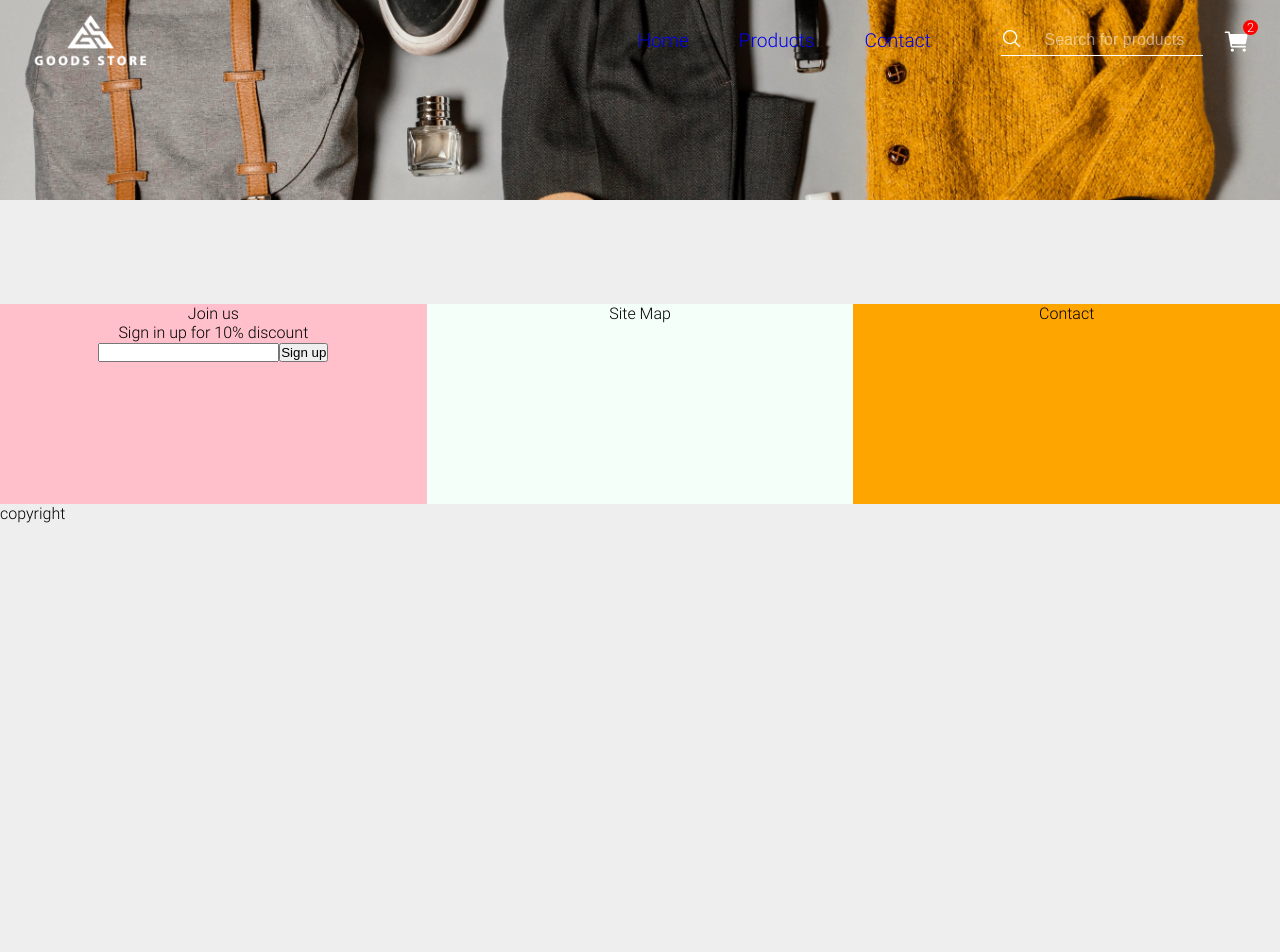
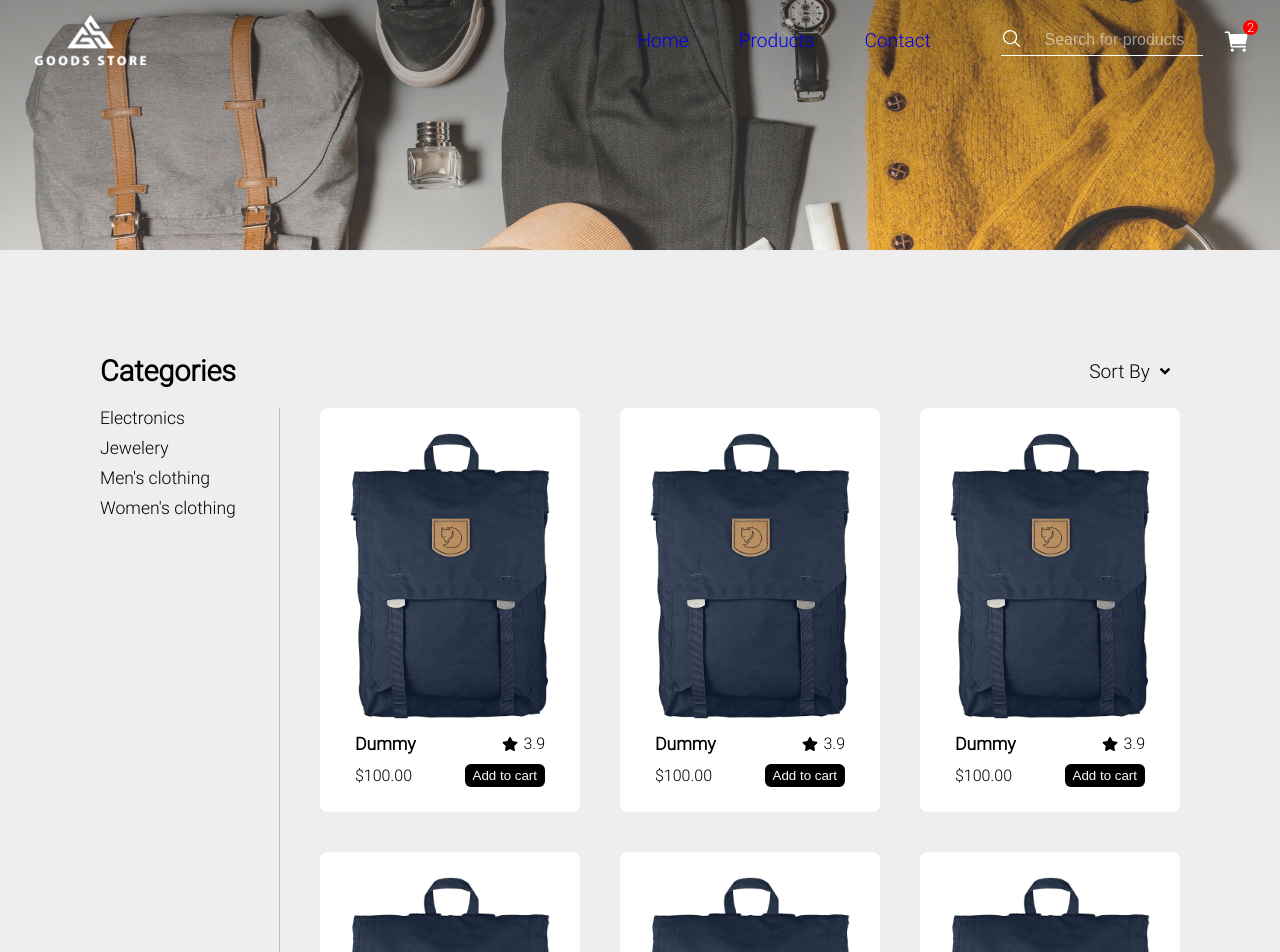
Before and after one commit to leuchtend5/ecommerce-app, a React (Vite) app: page /products in a window 1280 px wide. Shown: the top 952 px of the page. Before the commit the page ends 800 px from the top, so only its background shows below. Built offline with nearby package versions, Linux system fonts and the light colour scheme.

Commit message:
feat: Add product page layout

```diff
--- a/src/pages/Products/index.jsx
+++ b/src/pages/Products/index.jsx
@@ -1,12 +1,47 @@
-import { ProductContainer, FirstSection, HeroImage } from './styles';
+import {
+  ProductContainer,
+  FirstSection,
+  HeroImage,
+  ImageOverlay,
+  SecondSection,
+  Container,
+} from './styles';
 import heroImage from '../../assets/images/hero-image-product.webp';
+import { RiArrowDropDownLine } from 'react-icons/ri';
+import { ProductCard } from '../../components/Card';
 
 export default function Products() {
   return (
     <ProductContainer>
       <FirstSection>
+        <ImageOverlay />
         <HeroImage src={heroImage} alt="hero image" />
       </FirstSection>
+      <SecondSection>
+        <div>
+          <p>Categories</p>
+          <p>
+            Sort By <RiArrowDropDownLine size={30} />
+          </p>
+        </div>
+        <Container>
+          <div className="category-section">
+            <p>Electronics</p>
+            <p>Jewelery</p>
+            <p>Men's clothing</p>
+            <p>Women's clothing</p>
+          </div>
+          <div className="product-section">
+            <ProductCard />
+            <ProductCard />
+            <ProductCard />
+            <ProductCard />
+            <ProductCard />
+            <ProductCard />
+            <ProductCard />
+          </div>
+        </Container>
+      </SecondSection>
     </ProductContainer>
   );
 }
--- a/src/pages/Products/styles.js
+++ b/src/pages/Products/styles.js
@@ -3,16 +3,76 @@ import styled from 'styled-components';
 const ProductContainer = styled.body`
   display: flex;
   flex-direction: column;
+  gap: 100px;
 `;
 
 const FirstSection = styled.section`
   position: relative;
 `;
 
+const ImageOverlay = styled.div`
+  top: 0;
+  left: 0;
+  width: 100%;
+  height: 100%;
+  background: linear-gradient(rgba(0, 0, 0, 0.3), rgba(0, 0, 0, 0)),
+    linear-gradient(0deg, rgba(238, 238, 238, 1) 0%, rgba(238, 238, 238, 0.2) 0%);
+  position: absolute;
+`;
+
 const HeroImage = styled.img`
   width: 100%;
-  height: 200px;
+  height: 250px;
   object-fit: cover;
 `;
 
-export { ProductContainer, FirstSection, HeroImage };
+const SecondSection = styled.section`
+  height: 1000px;
+  padding: 0px 100px;
+  display: flex;
+  flex-direction: column;
+  gap: 20px;
+
+  & > div:nth-child(1) {
+    display: flex;
+    justify-content: space-between;
+
+    & > p:nth-child(1) {
+      font-size: 1.8rem;
+      font-weight: bold;
+    }
+
+    & > p:nth-child(2) {
+      font-size: 1.2rem;
+      display: flex;
+      align-items: center;
+      cursor: pointer;
+    }
+  }
+
+  .category-section {
+    border-right: 1px solid rgba(0, 0, 0, 0.2);
+    display: flex;
+    flex-direction: column;
+    gap: 10px;
+    font-size: 1.1rem;
+
+    & > p {
+      cursor: pointer;
+    }
+  }
+
+  .product-section {
+    display: grid;
+    grid-template-columns: repeat(auto-fit, minmax(250px, 1fr));
+    gap: 40px;
+    padding-left: 40px;
+  }
+`;
+
+const Container = styled.div`
+  display: grid;
+  grid-template-columns: 1fr 5fr;
+`;
+
+export { ProductContainer, FirstSection, HeroImage, ImageOverlay, SecondSection, Container };
```
Also changed, not shown: src/assets/images/hero-image-product.webp.
